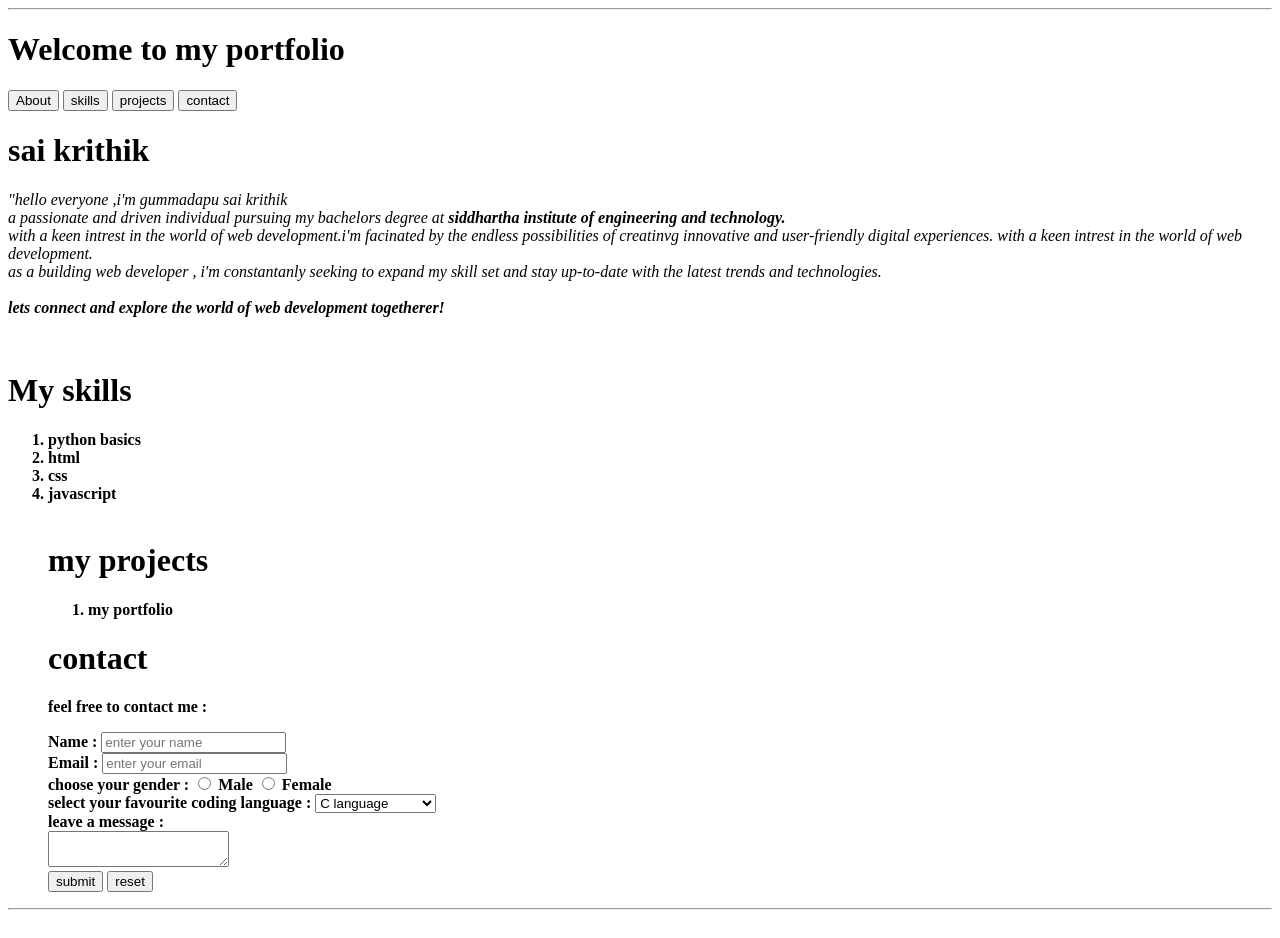
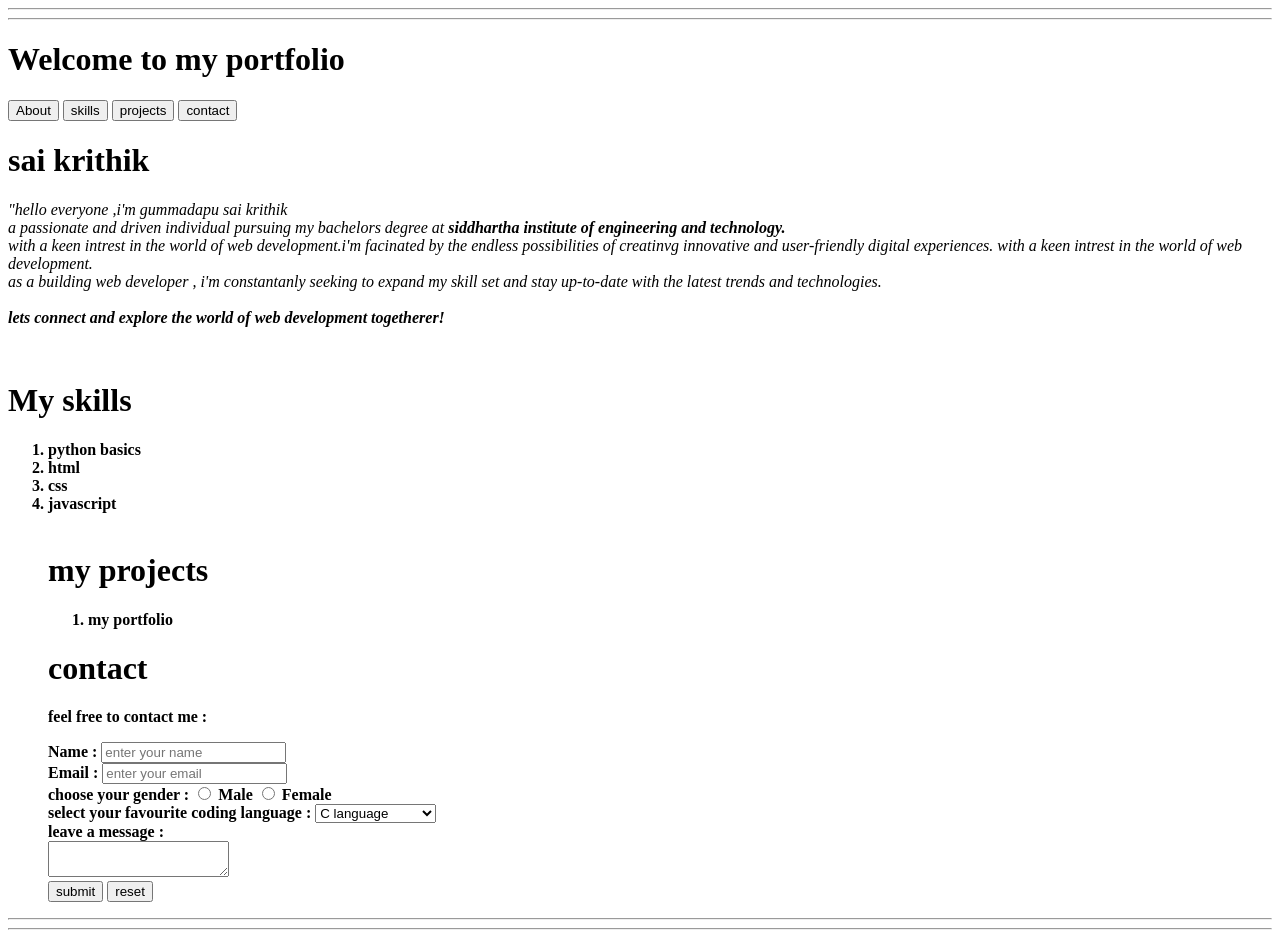
Before and after one commit to krithik-hub/my-profile, a plain HTML site: page index.html in a window 1280 px wide. Drawn offline with Linux system fonts and the light colour scheme.

Commit message:
small change

```diff
--- a/index.html
+++ b/index.html
@@ -5,7 +5,7 @@
     <title>portfolio</title>
 </head>
 <body>
-    <hr>
+    <hr><hr>
      <h1>Welcome to my portfolio</h1>
      <a href="about"><button>About</button></a>
     <a href="skills"><button>skills</button></a>
@@ -75,7 +75,7 @@ as a building web developer , i'm constantanly seeking to expand my skill set an
 
 
 </ol>
-<hr>
+<hr><hr>
 
 </body>
 </html>
```
